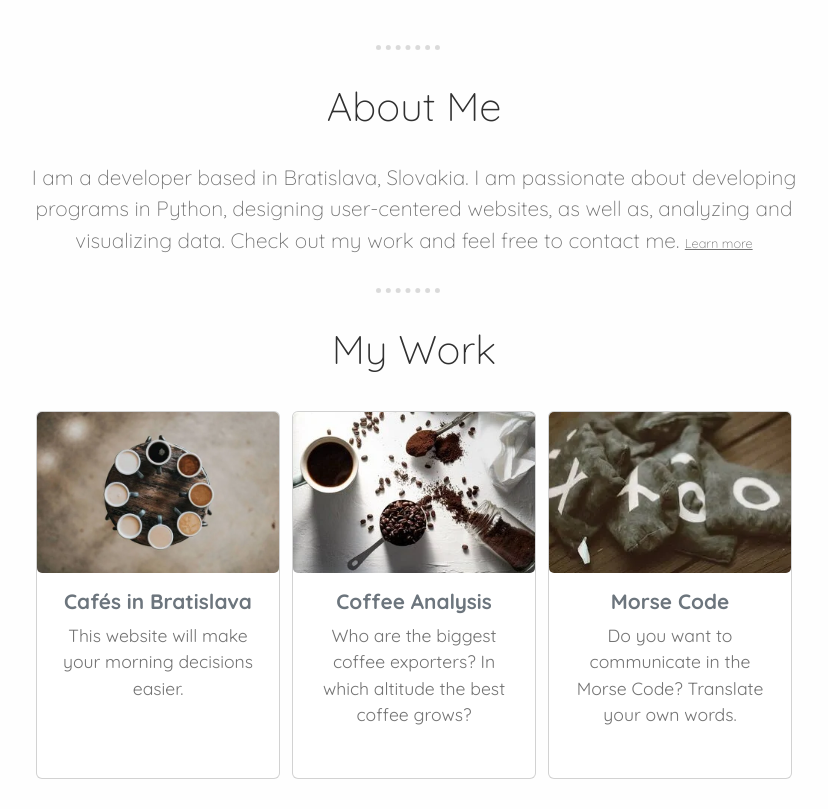
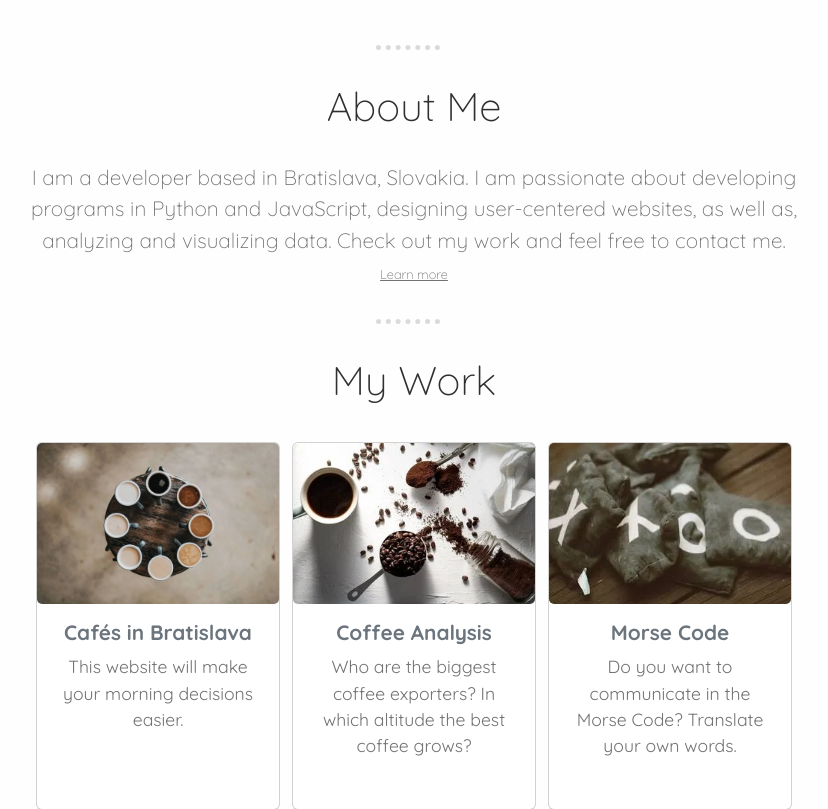
Before and after one commit to lisilvia/Professional_Portfolio, a Flask app: page / in a window 1280 px wide. Shown: the part 479-1288 px from the top of the page, without its empty margins (226-1054 px from the left). Run offline with Flask 2, Linux system fonts and the light colour scheme; some web fonts are replaced.

Commit message:
update texts

```diff
--- a/templates/aboutme.html
+++ b/templates/aboutme.html
@@ -6,7 +6,7 @@
         <p><h2 class="dark-heading">About Me</h2></p>
     </div>
     <div class="lorem"><h3 class="main-text">
-        <div>I am a developer based in Bratislava, Slovakia. I am passionate about developing programs in Python,
+        <div>I am a developer based in Bratislava, Slovakia. I am passionate about developing programs,
             designing user-centered websites, as well as, analyzing and visualizing data. Over the last couple of years,
             I have been preparing myself for a developer position. Lately, I have been intensively immersed in coding,
             which has resulted in over 100 completed projects, proving my knowledge of <span class="dark-text">Python, CSS, HTML, and JavaScript.</span>
--- a/templates/index.html
+++ b/templates/index.html
@@ -43,7 +43,7 @@
     </div>
     <div class="lorem">
         <p><h3 class="main-text">I am a developer based in Bratislava, Slovakia.
-        I am passionate about developing programs in Python, designing user-centered websites, as well as, analyzing and visualizing data.
+        I am passionate about developing programs in Python and JavaScript, designing user-centered websites, as well as, analyzing and visualizing data.
         Check out my work and feel free to contact me. <a href="/aboutme" id="linklearnmore">Learn more</a></h3></p>
     </div>
 </section >
```
